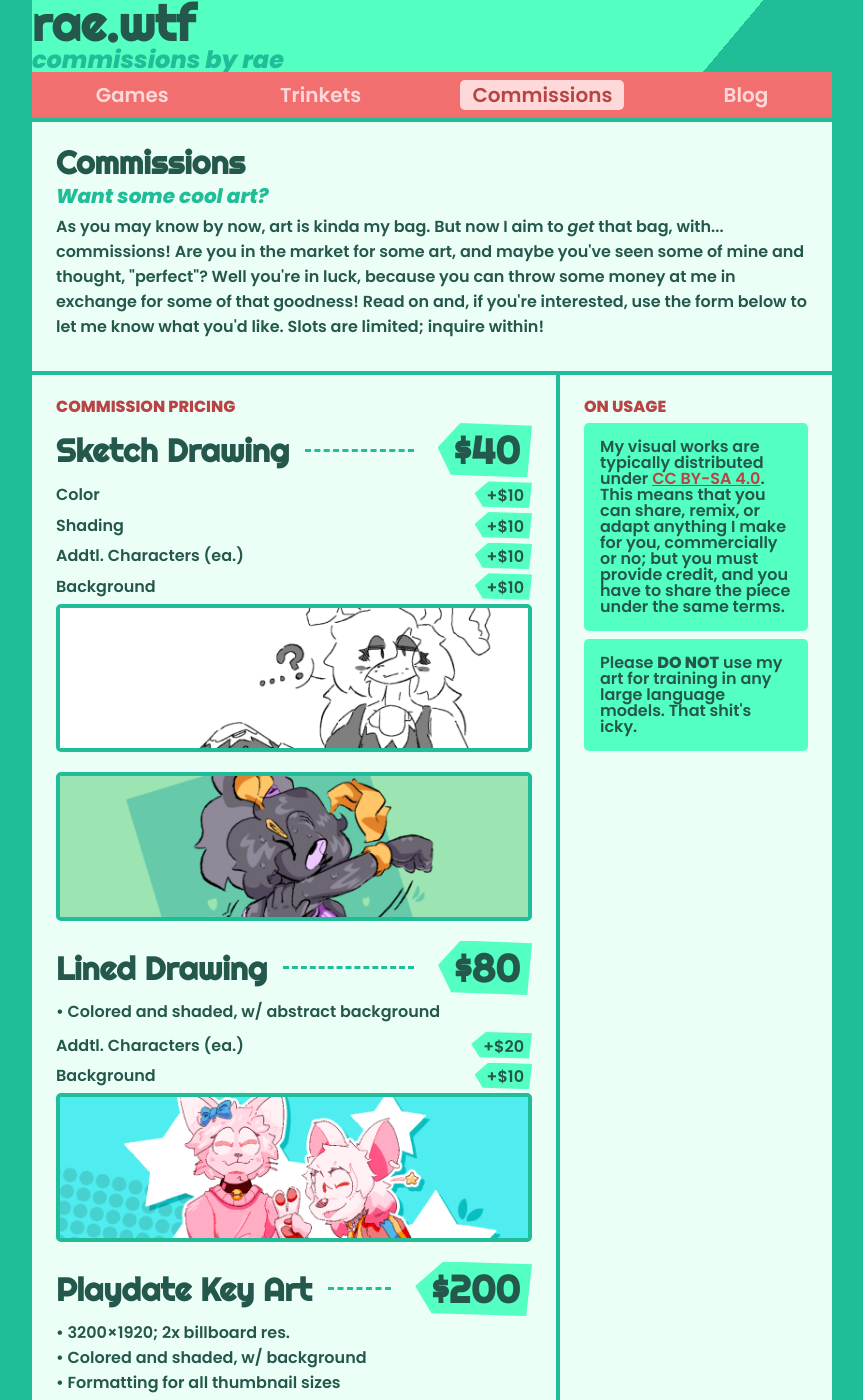
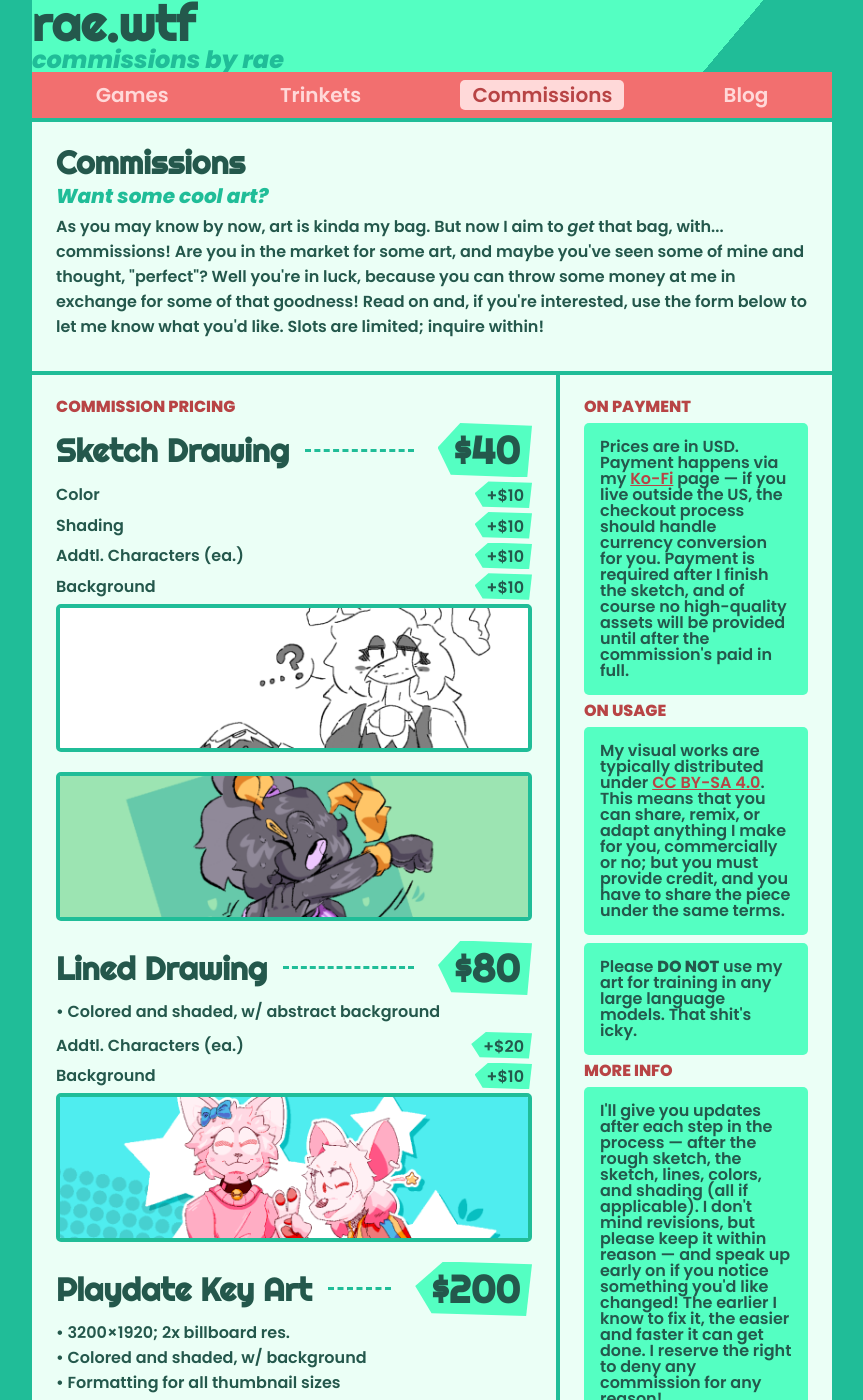
Before and after one commit to raewtf/raewtf.github.io, a Jekyll site: the page commissions/index.html, which Jekyll copies as it is, in a window 1280 px wide and 1400 px high. Shown: the whole window, without its empty margins (208-1071 px from the left). Built offline with Jekyll 4.4.1, drawn with Linux system fonts in a browser that asks for light colours; some of the changed text lies outside the part shown.

Commit message:
more comms info

```diff
--- a/commissions/index.html
+++ b/commissions/index.html
@@ -78,11 +78,15 @@
 			<a class="button" href="../expert">More art in Expert Mode</a>
 			<hr>
 			<h3>Get in touch!</h3>
-			<p>If you'd like a commission, let me know! Hit up my <a href="https://bsky.app/profile/rae.wtf">Bluesky</a> page (my DMs should be open), and let me know what you'd like!</p>
+			<p>If you'd like a commission, let me know! Hit up my Bluesky page (my PMs should be open), and let me know what you'd like!</p>
 		</div>
 		<div class="side_right">
+			<h3>On Payment</h3>
+			<p class="box">Prices are in USD. Payment happens via my <a href="https://ko-fi.com/raewtf">Ko-Fi</a> page — if you live outside the US, the checkout process should handle currency conversion for you. Payment is required after I finish the sketch, and of course no high-quality assets will be provided until after the commission's paid in full.</p>
 			<h3>On Usage</h3>
 			<p class="box">My visual works are typically distributed under <a href="https://creativecommons.org/licenses/by-sa/4.0/">CC BY-SA 4.0</a>. This means that you can share, remix, or adapt anything I make for you, commercially or no; but you must provide credit, and you have to share the piece under the same terms.</p><p class="box">Please <b>DO NOT</b> use my art for training in any la<span>rge lan</span>guage models. That shit's icky.</p>
+			<h3>More Info</h3>
+			<p class="box">I'll give you updates after each step in the process — after the rough sketch, the sketch, lines, colors, and shading (all if applicable). I don't mind revisions, but please keep it within reason — and speak up early on if you notice something you'd like changed! The earlier I know to fix it, the easier and faster it can get done. I reserve the right to deny any commission for any reason!</p>
 		</div>
 	</div>
 	<div class="footer">
```
